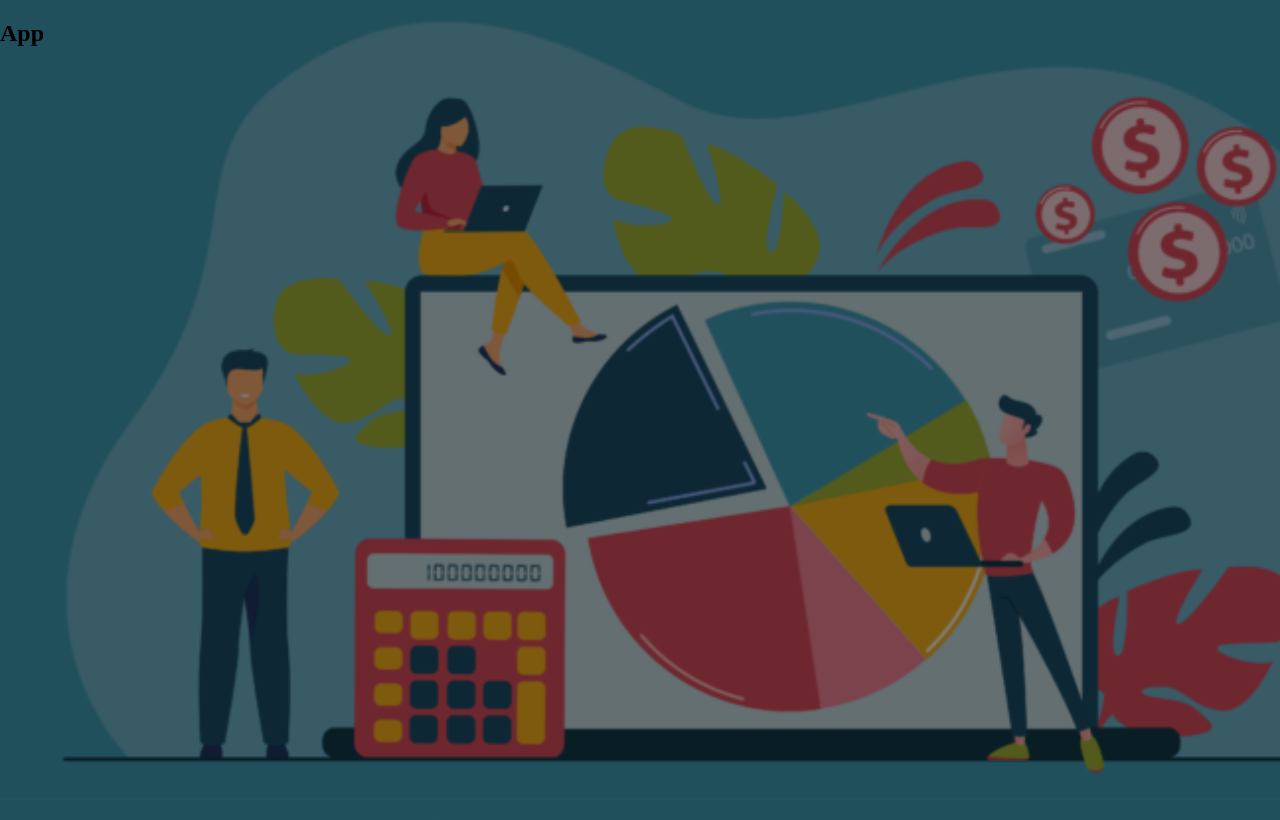
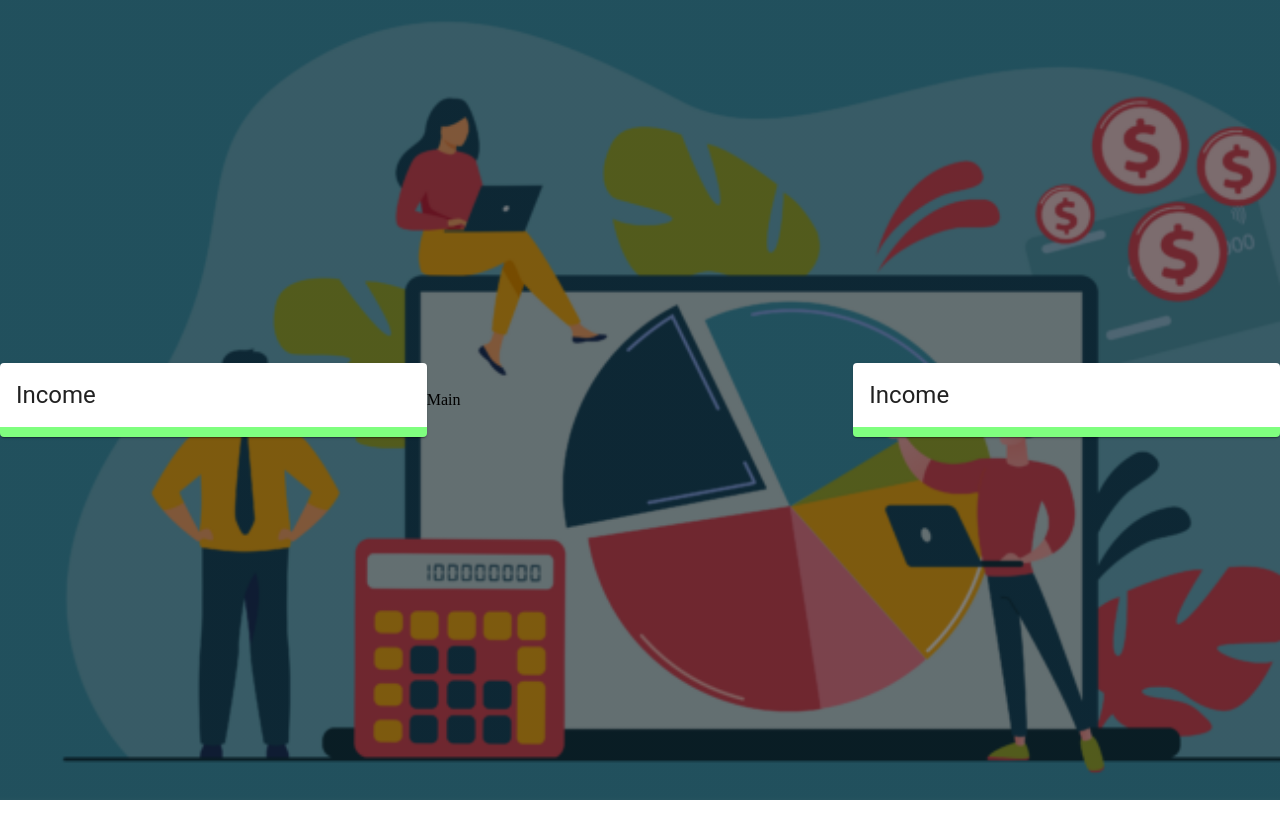
Before and after one commit to Maina-Francis/speechly-expense-tracker, a React (Create React App) app: page / in a window 1280 px wide. Built offline with nearby package versions, Linux system fonts and the light colour scheme.

Commit message:
added the details section grid template

```diff
--- a/src/App.js
+++ b/src/App.js
@@ -1,11 +1,33 @@
-import React from 'react'
+import React from "react";
+
+import { Grid } from "@material-ui/core";
+
+import Details from "./Components/Details/Details";
 
 const App = () => {
   return (
     <div>
-      <h2>App</h2>
+      <Grid
+        container
+        spacing={0}
+        alignItems="center"
+        justify="center"
+        style={{ height: "100vh" }}
+      >
+        <Grid item xs={12} sm={4}>
+          <Details />
+        </Grid>
+
+        <Grid item xs={12} sm={4}>
+          Main
+        </Grid>
+
+        <Grid item xs={12} sm={4}>
+          <Details />
+        </Grid>
+      </Grid>
     </div>
-  )
-}
+  );
+};
 
-export default App
+export default App;
--- /dev/null
+++ b/src/Components/Details/Details.jsx
@@ -0,0 +1,22 @@
+import React from "react";
+import { Card, CardHeader, CardContent, Typography } from "@material-ui/core";
+import { Doughnut } from "react-chartjs-2";
+
+import useStyles from "./styles";
+
+const Details = () => {
+  const classes = useStyles();
+
+  return (
+    <Card className={classes.income}>
+      <CardHeader title="Income">
+        <CardContent>
+          <Typography variant="h5"> $100</Typography>
+          {/* <Doughnut data="DATA" /> */}
+        </CardContent>
+      </CardHeader>
+    </Card>
+  );
+};
+
+export default Details;
--- /dev/null
+++ b/src/Components/Details/styles.js
@@ -0,0 +1,10 @@
+import { makeStyles } from "@material-ui/core";
+
+export default makeStyles(() => ({
+  income: {
+    borderBottom: "10px solid rgba(0, 255, 0, 0.5)",
+  },
+  expense: {
+    borderBottom: "10px solid rgba(255, 0, 0, 0.5)",
+  },
+}));
```
Also changed, not shown: src/styles.js (added).
